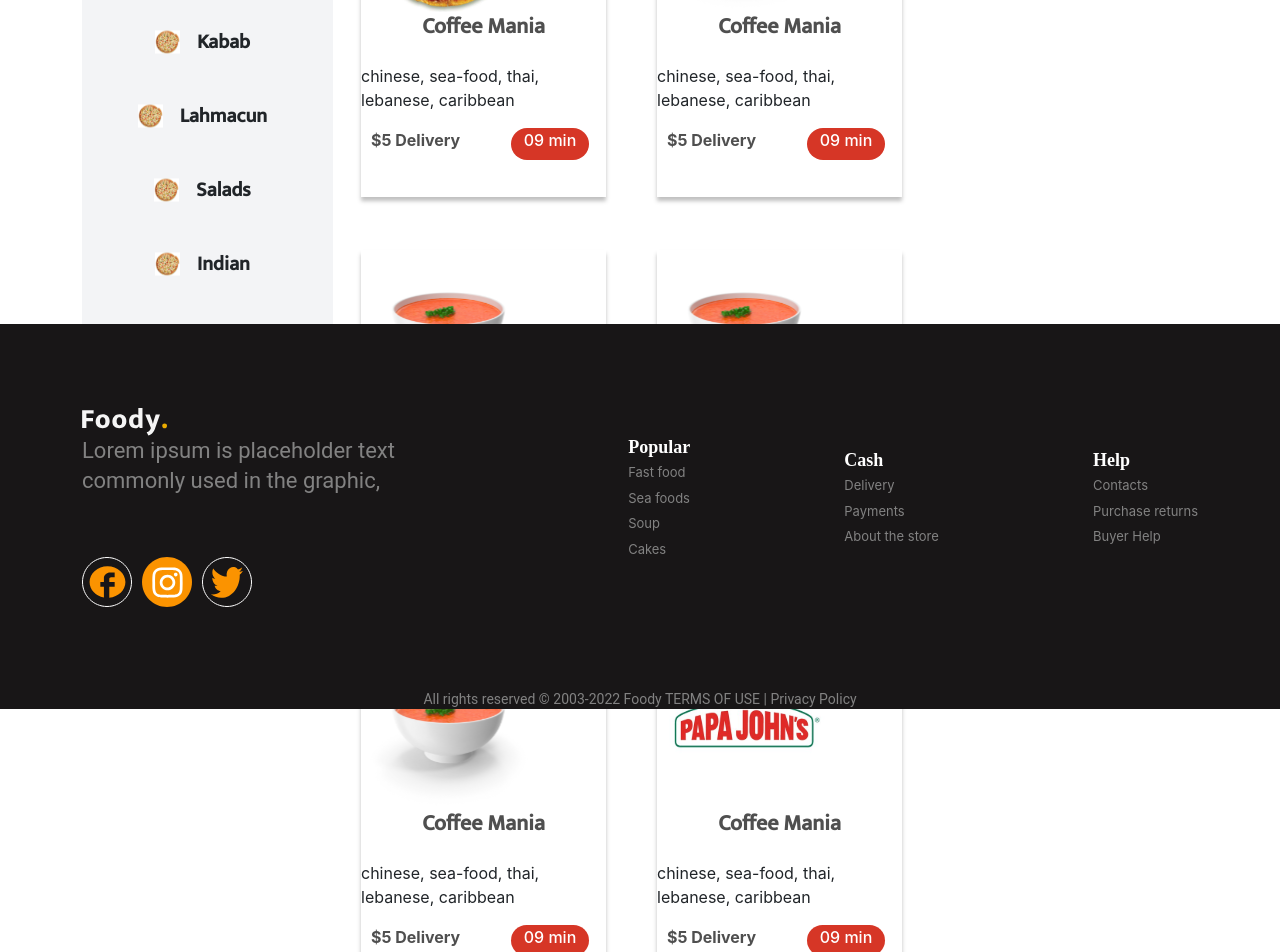
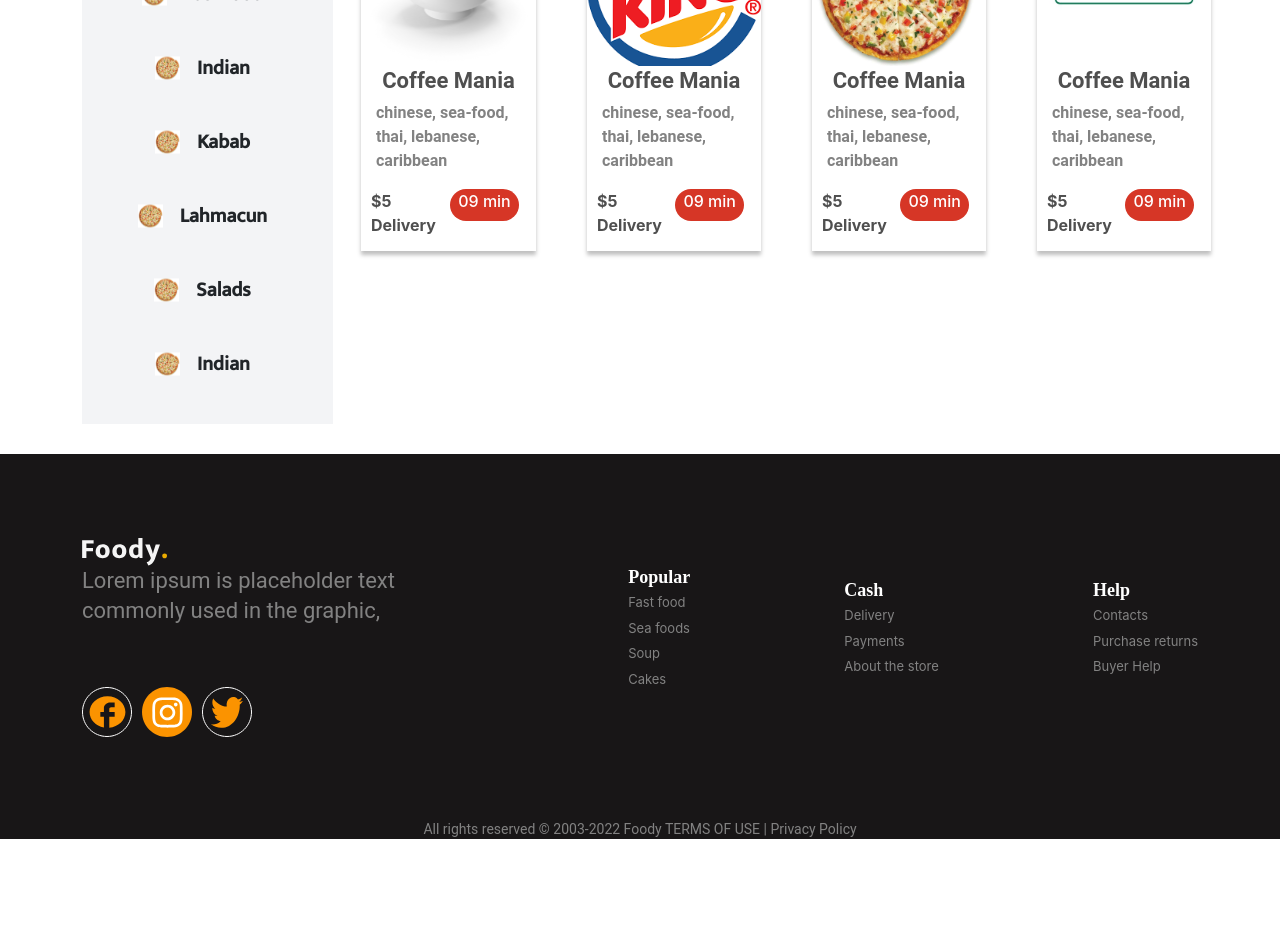
Before and after one commit to Rovshana/client.food-delivery, a Next.js app: page /restaurants in a window 1280 px wide. Shown: the part 640-1592 px from the top of the page. After the commit the page ends 1480 px from the top, so only its background shows below. Built offline with nearby package versions, Linux system fonts and the light colour scheme.

Commit message:
some changes

```diff
--- a/shared/components/Navbar/Navbar.styled.js
+++ b/shared/components/Navbar/Navbar.styled.js
@@ -7,8 +7,13 @@ justify-content: space-between;
 flex-direction: row;
 align-items: center;
 margin-bottom: 20px;
-width: 100%;
-height: 50px;
+margin-top: 30px;
+
+
+width: 86%;
+height: 120px;
+background: rgba(243, 244, 246, 1);
+
 /* border: 1px solid orange; */
 /* margin-top: 50px; */
 
--- a/shared/components/restaurant/RestaurantCards.js
+++ b/shared/components/restaurant/RestaurantCards.js
@@ -12,13 +12,13 @@ import React from 'react'
                 </div>
                 <div>
                     <h2 className='title'>Coffee Mania</h2>
-                    <p>chinese, sea-food, thai, lebanese, caribbean</p>
-
+                    <p className='contentcard'>chinese, sea-food, thai, lebanese, caribbean</p>
+                </div>
                 <div className='lastBox'>
                     <p className='delivery'>$5 Delivery</p>
                     <div className='red'>09 min</div>
                 </div>
-                </div>
+
             </div>
             <div className='card1'>
                 <div>
@@ -26,7 +26,7 @@ import React from 'react'
                 </div>
                 <div>
                     <h2 className='title'>Coffee Mania</h2>
-                    <p>chinese, sea-food, thai, lebanese, caribbean</p>
+                    <p className='contentcard'>chinese, sea-food, thai, lebanese, caribbean</p>
                 </div>
                 <div className='lastBox'>
                     <p className='delivery'>$5 Delivery</p>
@@ -40,7 +40,7 @@ import React from 'react'
                 </div>
                 <div>
                     <h2 className='title'>Coffee Mania</h2>
-                    <p>chinese, sea-food, thai, lebanese, caribbean</p>
+                    <p className='contentcard'>chinese, sea-food, thai, lebanese, caribbean</p>
                 </div>
                 <div className='lastBox'>
                     <p className='delivery'>$5 Delivery</p>
@@ -50,67 +50,11 @@ import React from 'react'
             </div>
             <div className='card1'>
                 <div>
-                    <img src='/restaurant/soup.svg' alt=''/>
-                </div>
-                <div>
-                    <h2 className='title'>Coffee Mania</h2>
-                    <p>chinese, sea-food, thai, lebanese, caribbean</p>
-
-                <div className='lastBox'>
-                    <p className='delivery'>$5 Delivery</p>
-                    <div className='red'>09 min</div>
-                </div>
-                </div>
-            </div>
-            <div className='card1 '>
-                <div>
-                    <img src='/restaurant/soup.svg' alt=''/>
-                </div>
-                <div>
-                    <h2 className='title'>Coffee Mania</h2>
-                    <p>chinese, sea-food, thai, lebanese, caribbean</p>
-
-                <div className='lastBox'>
-                    <p className='delivery'>$5 Delivery</p>
-                    <div className='red'>09 min</div>
-                </div>
-                </div>
-            </div>
-            <div className='card1 '>
-                <div>
-                    <img src='/restaurant/soup.svg' alt=''/>
-                </div>
-                <div>
-                    <h2 className='title'>Coffee Mania</h2>
-                    <p>chinese, sea-food, thai, lebanese, caribbean</p>
-
-                <div className='lastBox'>
-                    <p className='delivery'>$5 Delivery</p>
-                    <div className='red'>09 min</div>
-                </div>
-                </div>
-            </div>
-            <div className='card1 '>
-                <div>
-                    <img src='/restaurant/soup.svg' alt=''/>
-                </div>
-                <div>
-                    <h2 className='title'>Coffee Mania</h2>
-                    <p>chinese, sea-food, thai, lebanese, caribbean</p>
-
-                <div className='lastBox'>
-                    <p className='delivery'>$5 Delivery</p>
-                    <div className='red'>09 min</div>
-                </div>
-                </div>
-            </div>
-            <div className='card1'>
-                <div>
                     <img src='/restaurant/papajohn.svg' alt=''/>
                 </div>
                 <div>
                     <h2 className='title'>Coffee Mania</h2>
-                    <p>chinese, sea-food, thai, lebanese, caribbean</p>
+                    <p className='contentcard'>chinese, sea-food, thai, lebanese, caribbean</p>
                 </div>
                 <div className='lastBox'>
                     <p className='delivery'>$5 Delivery</p>
@@ -118,15 +62,17 @@ import React from 'react'
                 </div>
 
             </div>
+
+
             </div>
-            {/* <div className='parent'>
+            <div className='parent'>
             <div className='card1 '>
                 <div>
                     <img src='/restaurant/soup.svg' alt=''/>
                 </div>
                 <div>
                     <h2 className='title'>Coffee Mania</h2>
-                    <p>chinese, sea-food, thai, lebanese, caribbean</p>
+                    <p className='contentcard'>chinese, sea-food, thai, lebanese, caribbean</p>
                 </div>
                 <div className='lastBox'>
                     <p className='delivery'>$5 Delivery</p>
@@ -140,7 +86,7 @@ import React from 'react'
                 </div>
                 <div>
                     <h2 className='title'>Coffee Mania</h2>
-                    <p>chinese, sea-food, thai, lebanese, caribbean</p>
+                    <p className='contentcard'>chinese, sea-food, thai, lebanese, caribbean</p>
                 </div>
                 <div className='lastBox'>
                     <p className='delivery'>$5 Delivery</p>
@@ -154,7 +100,7 @@ import React from 'react'
                 </div>
                 <div>
                     <h2 className='title'>Coffee Mania</h2>
-                    <p>chinese, sea-food, thai, lebanese, caribbean</p>
+                    <p className='contentcard'>chinese, sea-food, thai, lebanese, caribbean</p>
                 </div>
                 <div className='lastBox'>
                     <p className='delivery'>$5 Delivery</p>
@@ -168,7 +114,7 @@ import React from 'react'
                 </div>
                 <div>
                     <h2 className='title'>Coffee Mania</h2>
-                    <p>chinese, sea-food, thai, lebanese, caribbean</p>
+                    <p className='contentcard'>chinese, sea-food, thai, lebanese, caribbean</p>
                 </div>
                 <div className='lastBox'>
                     <p className='delivery'>$5 Delivery</p>
@@ -176,8 +122,13 @@ import React from 'react'
                 </div>
 
             </div>
+
+
             </div>
-            */}
+
+
+
+
 
         </div>
     )
--- a/styles/about.css
+++ b/styles/about.css
@@ -7,7 +7,7 @@
     display: flex;
     justify-content: space-between;
 }
-.title{
+.left.title{
     font-family: 'Mukta';
 font-style: normal;
 font-weight: 600;
--- a/styles/how.css
+++ b/styles/how.css
@@ -4,7 +4,7 @@ display: flex;
 flex-direction: column;
 }
 
-.title{
+.contentDiv .title{
     font-family: 'Mukta';
 font-style: normal;
 font-weight: 600;
--- a/styles/restaurant.css
+++ b/styles/restaurant.css
@@ -1,90 +1,80 @@
-.box{
+.box {
   height: 100vh;
 }
-.parent{
+.parent {
   display: flex;
   flex-direction: row;
-    flex-wrap: wrap;
 }
-.card1{
+.card1 {
   width: 245px;
   height: 345.27px;
   box-shadow: 0px 4px 4px rgba(0, 0, 0, 0.25);
   margin-right: 51px;
   margin-bottom: 30px;
-margin-top: 23px;
 
-background: #FFFFFF;
+  background: #ffffff;
 }
 
-.photo{
-    margin: 0 auto;
-}
-.content{
-
-
+.content {
   color: #828282;
 }
-.title{
-    font-family: 'Roboto' sans-serif;
+.parent .card1 .title {
+  font-family: "Roboto" sans-serif;
   font-style: normal;
   font-weight: 700;
   font-size: 22px;
-
-color: #4F4F4F;
+  color: #4f4f4f;
+  margin-bottom: 5px !important;
+  padding-left: 0;
 }
 
-.span1{
-    color: #4F4F4F;
-    font-family: 'Roboto';
+.contentcard {
+  color: #828282;
+  font-family: "Roboto";
   font-style: normal;
   font-weight: 700;
   font-size: 16px;
-line-height: 70px;
+  margin-left: 15px;
+  margin-right: 23px;
 }
-.red{
+.red {
   width: 78px;
   height: 31.38px;
-background: #D63626;
+  background: #d63626;
   border-radius: 30px;
   text-align: center;
-color:#FFFFFF;
-font-family: 'Roboto' sans-serif;
+  color: #ffffff;
+  font-family: "Roboto" sans-serif;
   font-style: normal;
   font-weight: 500;
   font-size: 16px;
   line-height: 24px;
   margin-right: 17px;
 }
-.delivery{
-    font-family: 'Roboto'sans-serif;
+.delivery {
+  font-family: "Roboto" sans-serif;
   font-style: normal;
   font-weight: 700;
   font-size: 16px;
   line-height: 24px;
   margin-left: 10px;
-color: #4F4F4F;
-
+  color: #4f4f4f;
 }
-.lastBox{
+.lastBox {
   display: flex;
   justify-content: space-between;
   flex-direction: row;
 }
 
-
-
 /* restaurant sidebar */
-.sidebar{
+.sidebar {
   width: 251px;
-    background: #F3F4F6;
+  background: #f3f4f6;
   padding: 40px 0;
-
-
+  margin-bottom: 30px;
 }
 
-
-.parent2{
+.parent2 {
   display: flex;
   flex-direction: row;
   align-items: center;
@@ -94,36 +84,20 @@ color: #4F4F4F;
   margin-top: 34px;
   width: 205px;
   height: 40px;
+}
+.parent2:hover {
+  border-radius: 4px;
+  background-color: rgba(214, 54, 38, 0.1);
 
-
-
-}
-.parent2:hover{
-
-border-radius: 4px;
-background: #D63626;
-opacity: 0.1;
-color:#D63626 ;
-
-;
+  color: #d63626;
 }
 
-
-
-
-
-.type{
-    font-family: 'Mukta';
+.type {
+  font-family: "Mukta";
   font-style: normal;
   font-weight: 600;
   font-size: 20px;
   line-height: 24px;
   margin-left: 17px;
   padding-top: 15px;
-
-
 }
-
-.type ::first-line{
-    padding-top: 49px;
-}
```
Lines whose indentation alone changed are shown as unchanged.
